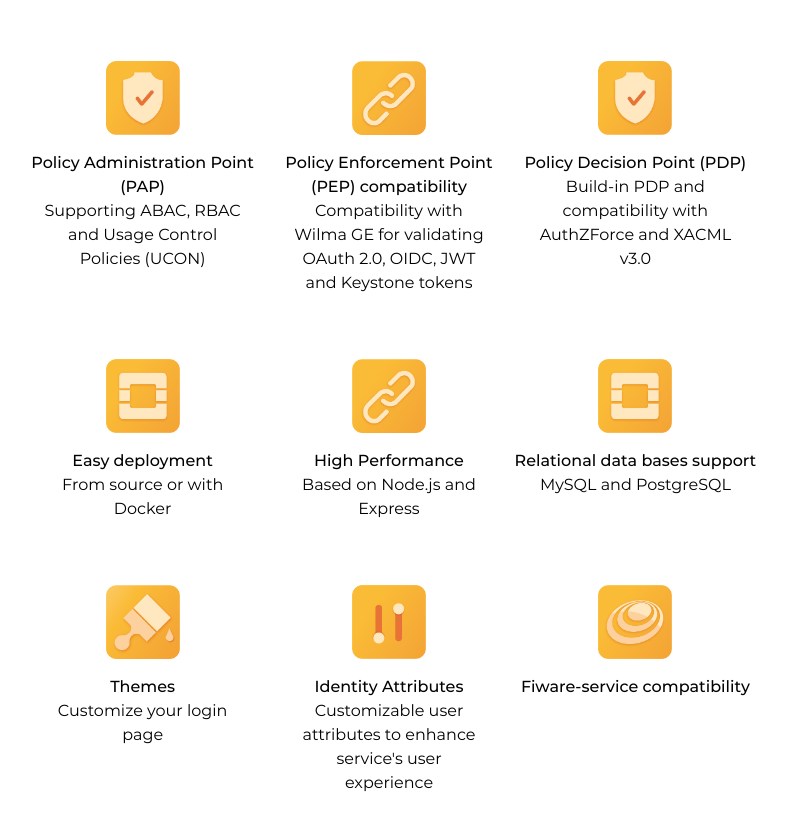
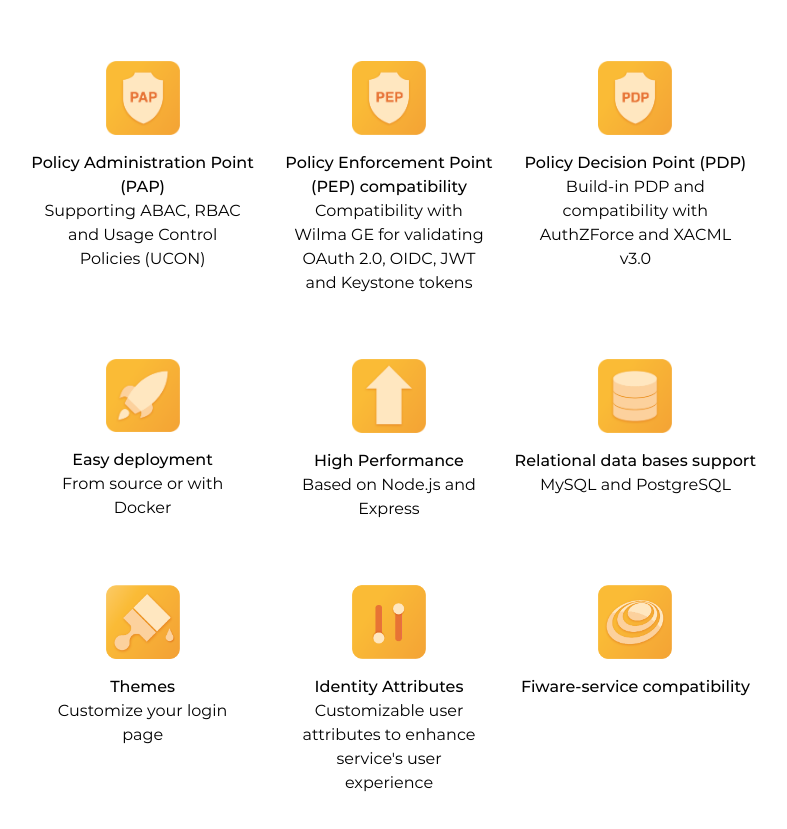
Before and after one commit to keyrock-fiware/keyrock-fiware.github.io, a plain HTML site: page index.html in a window 1280 px wide. Shown: the part 1871-2700 px from the top of the page, without its empty margins (251-1038 px from the left). Drawn offline with Linux system fonts and the light colour scheme.

Commit message:
icon changes

```diff
--- a/index.html
+++ b/index.html
@@ -99,17 +99,17 @@
             <div class="features">
 
                 <div class="feature">
-                    <img src="assets/img/icons/policies.png" alt="Fiware icon">
+                    <img src="assets/img/icons/pap_policies.png" alt="Fiware icon">
                     <h4>Policy Administration Point (PAP)</h4>
                     <span>Supporting ABAC, RBAC and Usage Control Policies (UCON)</span>
                 </div>
                 <div class="feature">
-                    <img src="assets/img/icons/pep-proxy.png" alt="Fiware icon">
+                    <img src="assets/img/icons/pep_policies.png" alt="Fiware icon">
                     <h4>Policy Enforcement Point (PEP) compatibility</h4>
                     <span>Compatibility with Wilma GE for validating OAuth 2.0, OIDC, JWT and Keystone tokens</span>
                 </div>
                 <div class="feature">
-                    <img src="assets/img/icons/policies.png" alt="Fiware icon">
+                    <img src="assets/img/icons/pdp_policies.png" alt="Fiware icon">
                     <h4>Policy Decision Point (PDP)</h4>
                     <span>Build-in PDP and compatibility with AuthZForce and XACML v3.0</span>
                 </div>
@@ -117,17 +117,17 @@
             <div class="features">
 
                 <div class="feature">
-                    <img src="assets/img/icons/keystone.png" alt="Openstack icon">
+                    <img src="assets/img/icons/deployment.png" alt="Openstack icon">
                     <h4>Easy deployment</h4>
                     <span>From source or with Docker</span>
                 </div>
                 <div class="feature">
-                    <img src="assets/img/icons/pep-proxy.png" alt="Fiware icon">
+                    <img src="assets/img/icons/performance.png" alt="Fiware icon">
                     <h4>High Performance</h4>
                     <span>Based on Node.js and Express</span>
                 </div>
                 <div class="feature">
-                    <img src="assets/img/icons/keystone.png" alt="Fiware icon">
+                    <img src="assets/img/icons/database.png" alt="Fiware icon">
                     <h4>Relational data bases support</h4>
                     <span>MySQL and PostgreSQL</span>
                 </div>
```
Also changed, not shown: assets/img/icons/database.png (added), assets/img/icons/deployment.png (added), assets/img/icons/pap_policies.png (added), assets/img/icons/pdp_policies.png (added), assets/img/icons/pep_policies.png (added), assets/img/icons/performance.png (added).
